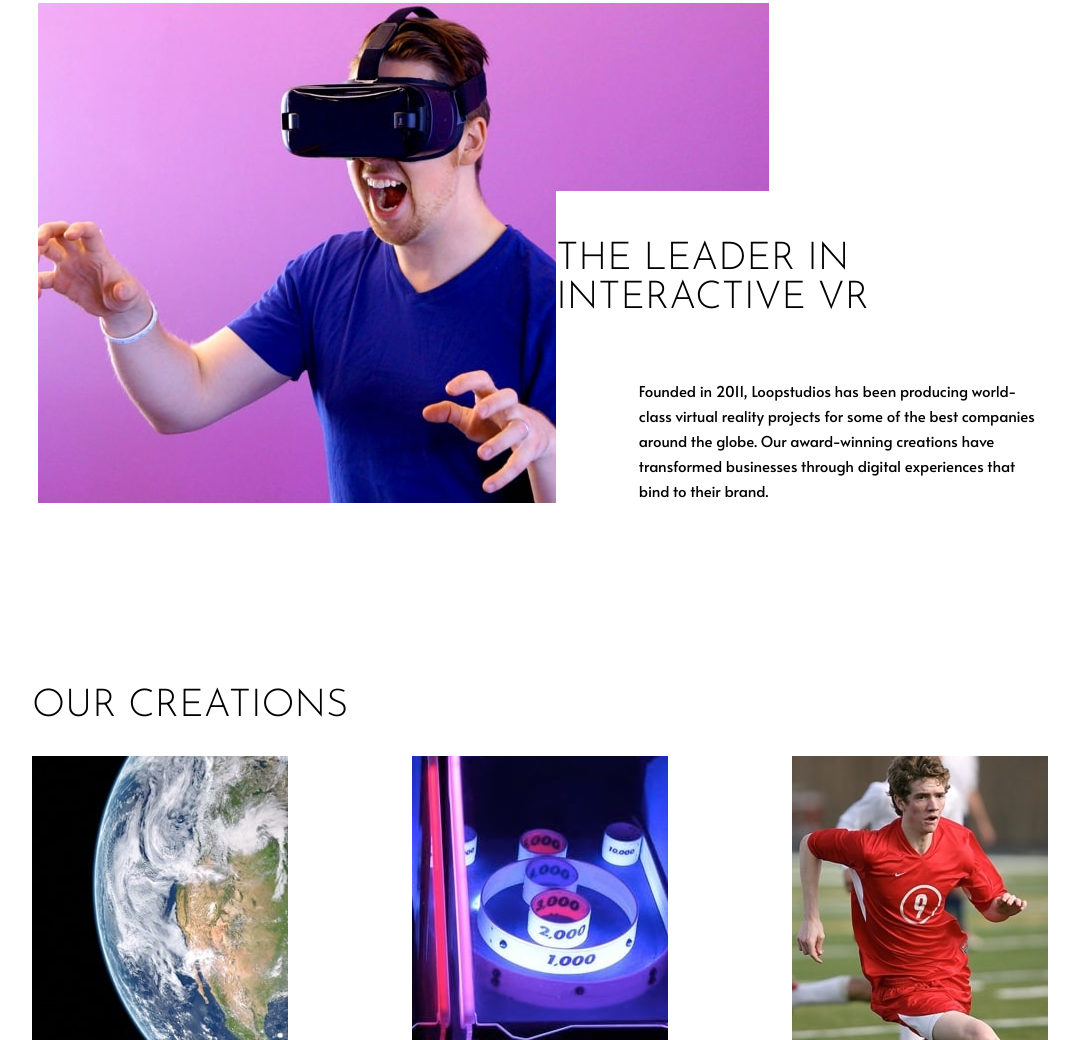
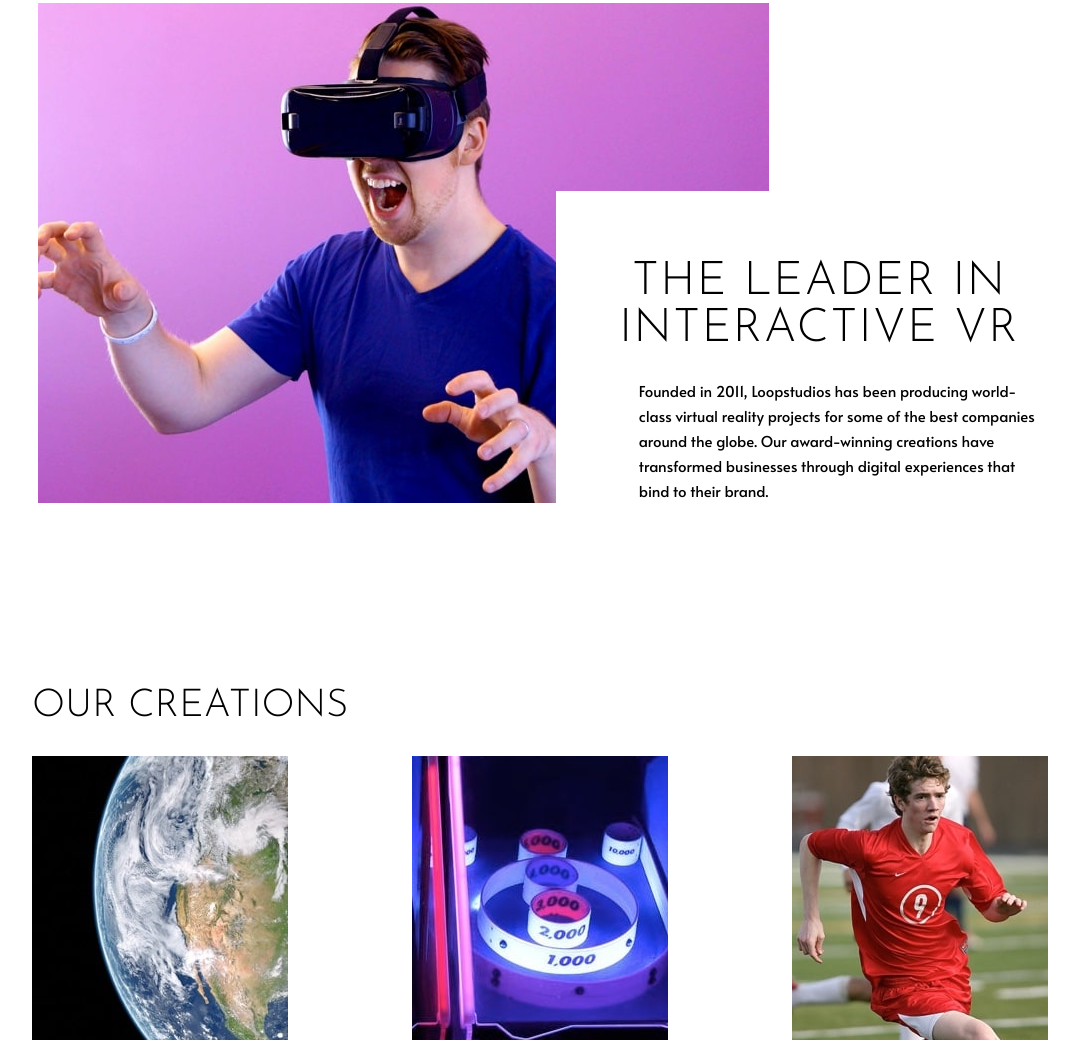
Before and after one commit to pia-noder/Loopstudio, a plain HTML site: page index.html in a window 1280 px wide. Shown: the part 807-1847 px from the top of the page, without its empty margins (100-1179 px from the left). Drawn offline with Linux system fonts and the light colour scheme.

Commit message:
ajustement de la taille des textes

```diff
--- a/style.css
+++ b/style.css
@@ -115,9 +115,14 @@ section{
     justify-content: flex-end;
     align-items: flex-end;
 }
-
+.hero-text h2{
+    text-align: center;
+    font-size: 3.1em;
+    letter-spacing: 1.5px;
+    padding-left: 40px;
+}
 .txt-interactive{
-    margin-top: 60px;
+    margin-top: 25px;
     width: 83%;
     font-family: 'Alata', sans-serif;
     line-height: 25px;
```
